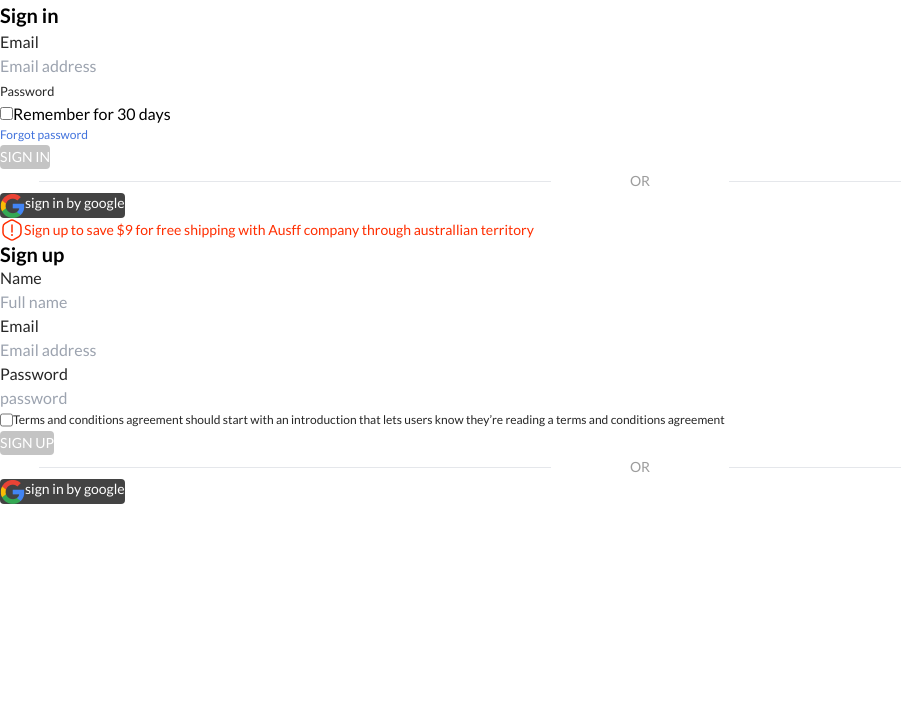
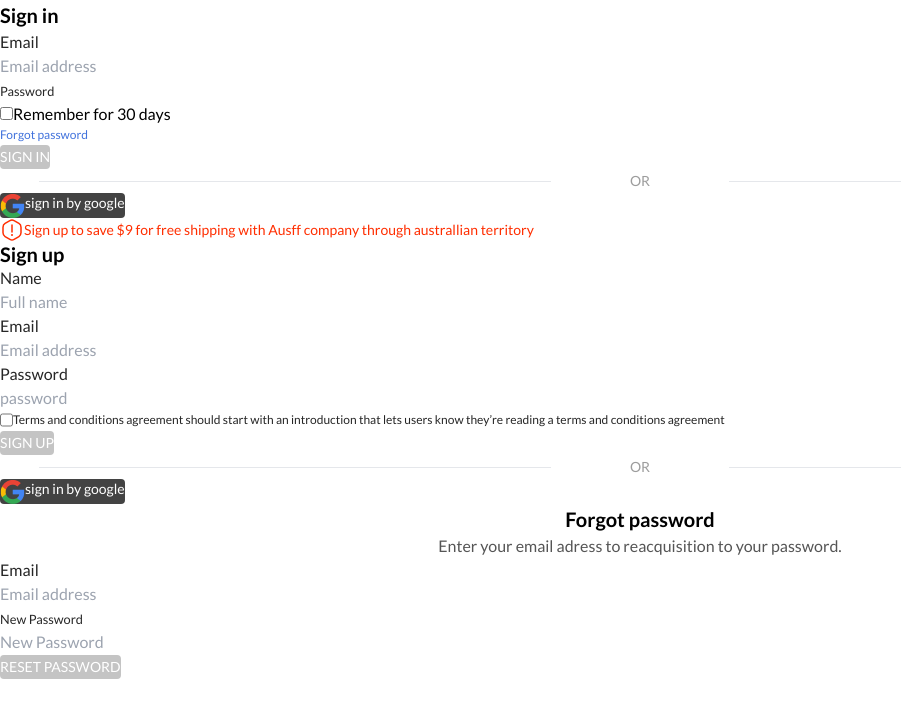
Before and after one commit to 9ightshade/Luminae-ecommerce-netisens, a React (Vite) app: page / in a window 1280 px wide. Shown: the top 718 px of the page, without its empty margins (0-901 px from the left). Built offline with nearby package versions, Linux system fonts and the light colour scheme.

Commit message:
forgotten password form

```diff
--- a/src/App.jsx
+++ b/src/App.jsx
@@ -4,6 +4,7 @@
 
 import { SignUp } from "./components/signup/signUp";
 import { SignIn } from "./components/signin/signIn";
+import { Changepassword } from "./components/signup/forgotten";
 
 // import { Services } from "./components/aboutUs/services";
 function App() {
@@ -13,7 +14,8 @@ function App() {
       <TeamPhoto />
       <Services />
       <Concerns /> */}
-<SignIn/>       <SignUp/>
+      <SignIn />       <SignUp />
+      <Changepassword/>
 
     </div>
   );
--- a/src/components/signin/signIn.jsx
+++ b/src/components/signin/signIn.jsx
@@ -3,41 +3,17 @@ import warningPolygon from "../../assets/images/forms/warning-polygon.svg";
 export const SignIn = () => {
   return (
     <form action="POST">
-      <h1
-        className="
-text-[#000]
-text-[1.25rem]
-font-[600]
-"
-      >
+      <h1 className="text-[#000] text-[1.25rem] font-[600]" >
         Sign in
       </h1>
-      <label
-        htmlFor="email"
-        className="
-      text-[#262626]
-      text[.8rem]
-font-[400]
- "
-      >
+
+      <label htmlFor="email" className="text-[#262626] text[.8rem] font-[400]">
         Email
       </label>
-      <input
-        type="email"
-        name="email"
-        id="email"
-        placeholder="Email address"
-        className="block "
-      />
+      <input type="email" name="email" id="email" placeholder="Email address" className="block"/>
 
-      <label
-        htmlFor="password"
-        className="
 
-text-[#262626]
-text-[.8rem]
-font-[400]"
-      >
+      <label htmlFor="password" className="text-[#262626] text-[.8rem] font-[400]">
         Password
       </label>
       <input type="password" name="password" id="password" />
--- /dev/null
+++ b/src/components/signup/forgotten.jsx
@@ -0,0 +1,58 @@
+export const Changepassword = () => {
+
+    return (
+      <form>
+        <h1 className="text-[#000] text-[1.25rem] font-[600] text-center">
+          Forgot password
+        </h1>
+
+        <p className="text-[#555] text-center text-[1rem] font-[400] leading-[1.5rem]">
+          Enter your email adress to reacquisition to your password.
+        </p>
+
+        <label
+          htmlFor="email"
+          className="text-[#262626] text[.8rem] font-[400]"
+        >
+          Email
+        </label>
+        <input
+          type="email"
+          name="email"
+          id="email"
+          placeholder="Email address"
+          className="block"
+        />
+
+        <label
+          htmlFor="password"
+          className="text-[#262626] text-[.8rem] font-[400]"
+        >
+          New Password
+        </label>
+        <input
+          type="password"
+          name="password"
+          id="password"
+          placeholder="New Password"
+          className="block"
+        />
+
+        <button
+          type="submit"
+          className="rounded-[4px] focus:bg-[#4172DC] hover:bg-[#4172DC] bg-[#C4C4C4] text-[#FFF] text-center text-[14px] font-[500] leading-[1.5rem] uppercase"
+        >
+          Reset password
+        </button>
+
+        <p className="text-[#262626] md:hidden text-[14px] text-center font-[500] leading-[1.5rem] lowercase">
+          Don’t have an account?
+          <span className="text-[#FF7A00] text-[16px] font-[700] leading-[1.5rem] lowercase">
+            Sign Up
+          </span>
+        </p>
+      </form>
+    );
+
+
+}
```
